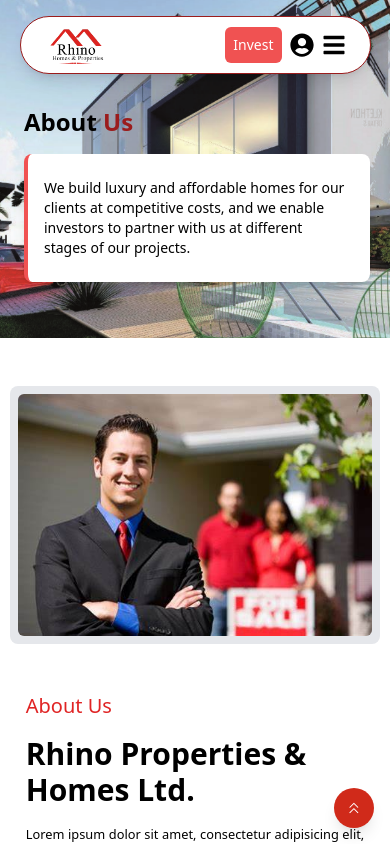
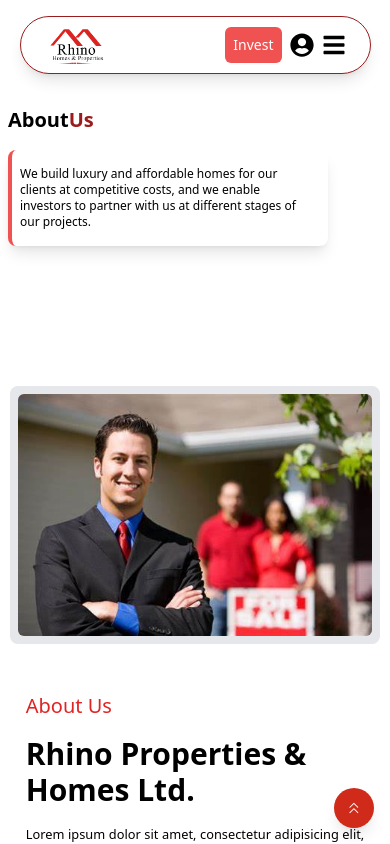
Before and after one commit to Ritephase1/rhp-website-fe, a Next.js app: page /about in a window 390 px wide. Shown: the top 844 px of the page. Built offline with nearby package versions, Linux system fonts and the light colour scheme.

Commit message:
Fix the landscape responsiveness of the about page

```diff
--- a/src/components/AboutUs.js
+++ b/src/components/AboutUs.js
@@ -2,7 +2,7 @@ import Image from "next/image";
 
 export default function AboutUs({ imageUrl }) {
   return (
-    <section className="text-black bg-white text-center py-12">
+    <section className="text-black bg-white text-center py-12 landscape-about-us-container">
       <div className="grid grid-cols-1 sm:grid-cols-2 gap-8 max-w-[95%] mx-auto my-0">
         <div className="md:px-5 md:py-2 p-2 bg-gray-200 rounded-lg text-left flex justify-center">
           <Image
--- a/src/pages/about.js
+++ b/src/pages/about.js
@@ -1,3 +1,163 @@
+// "use client";
+// import "../../src/styles/globals.css";
+// import { Suspense, lazy } from "react";
+// import { motion } from "framer-motion";
+// import Navigation from "@/components/Navigation";
+
+// // Lazy load the components
+// const MissionVision = lazy(() => import("../components/MissionVision"));
+// const Team = lazy(() => import("../components/Team"));
+// const AboutUs = lazy(() => import("../components/AboutUs"));
+// const Footer = lazy(() => import("../components/Footer"));
+// const Testimonial = lazy(() => import("../components/Testimonial"));
+// const TrustedByBrands = lazy(() => import("../components/TrustedByBrands"));
+// const WhyInvestWithUs = lazy(() => import("../components/WhyInvest"));
+
+// export default function About() {
+//   // Animation Variants
+//   const slideFromLeft = {
+//     hidden: { opacity: 0, x: -100 },
+//     visible: { opacity: 1, x: 0, transition: { duration: 1 } },
+//   };
+
+//   const slideFromRight = {
+//     hidden: { opacity: 0, x: 100 },
+//     visible: { opacity: 1, x: 0, transition: { duration: 1 } },
+//   };
+
+//   const fadeIn = {
+//     hidden: { opacity: 0 },
+//     visible: { opacity: 1, transition: { duration: 1 } },
+//   };
+
+//   return (
+//     <section className="overflow-hidden">
+//       {/* Hero Section */}
+//       <div
+//         className="relative w-full h-[40vh] sm:h-[50vh] md:h-[60vh] lg:h-[70vh] bg-cover bg-center bg-no-repeat"
+//         style={{
+//           backgroundImage: "url('/images/about_image.png')",
+//           transform: "scaleX(-1)",
+//         }}
+//       >
+//         <section
+//           className="relative min-h-screen flex flex-col items-center justify-center text-center bg-cover bg-center"
+//           style={{
+//             transform: "scaleX(-1)",
+//           }}
+//         >
+//           <div className="absolute top-0 left-0 w-full z-10 mt-4">
+//             <Navigation />
+
+//             <motion.div
+//               className="relative h-full flex flex-col justify-center -ml-2 md:ml-0 md:mt-0 -mt-2 items-start pl-4 sm:pl-8 md:pl-16 text-white space-y-4"
+//               initial="hidden"
+//               whileInView="visible"
+//               viewport={{ once: false, amount: 0.2 }}
+//               variants={slideFromLeft}
+//             >
+//               <h1 className="text-xl sm:text-2xl md:text-4xl lg:text-6xl font-bold text-black mt-10">
+//                 About
+//                 <span className="text-xl sm:text-2xl md:text-4xl lg:text-6xl text-red-800">
+//                   {" "}
+//                   Us
+//                 </span>
+//               </h1>
+//               <motion.p
+//                 className="text-xs sm:text-sm md:text-lg mr-2 sm:mr-5 bg-white text-black text-left p-4 sm:p-6 md:p-16 rounded-lg shadow-lg max-w-xs sm:max-w-sm md:max-w-xl opacity-90 border-l-4 border-red-500 pl-2 sm:pl-4"
+//                 variants={fadeIn}
+//               >
+//                 We build luxury and affordable homes for our clients at
+//                 competitive costs, and we enable investors to partner with us at
+//                 different stages of our projects.
+//               </motion.p>
+//             </motion.div>
+//           </div>
+//         </section>
+//       </div>
+
+//       {/* Content Sections */}
+//       <div>
+//         <Suspense fallback={<div>Loading...</div>}>
+//           <motion.div
+//             initial="hidden"
+//             whileInView="visible"
+//             viewport={{ once: false, amount: 0.2 }}
+//             variants={fadeIn}
+//           >
+//             <AboutUs imageUrl="/images/singleAgent.png" />
+//           </motion.div>
+//         </Suspense>
+
+//         <Suspense fallback={<div>Loading...</div>}>
+//           <motion.div
+//             initial="hidden"
+//             whileInView="visible"
+//             viewport={{ once: false, amount: 0.2 }}
+//             variants={slideFromRight}
+//           >
+//             <MissionVision />
+//           </motion.div>
+//         </Suspense>
+
+//         <Suspense fallback={<div>Loading...</div>}>
+//           <motion.div
+//             initial="hidden"
+//             whileInView="visible"
+//             viewport={{ once: false, amount: 0.2 }}
+//             variants={slideFromLeft}
+//           >
+//             <Team />
+//           </motion.div>
+//         </Suspense>
+
+//         <Suspense fallback={<div>Loading...</div>}>
+//           <motion.div
+//             initial="hidden"
+//             whileInView="visible"
+//             viewport={{ once: false, amount: 0.2 }}
+//             variants={fadeIn}
+//           >
+//             <WhyInvestWithUs />
+//           </motion.div>
+//         </Suspense>
+
+//         <Suspense fallback={<div>Loading...</div>}>
+//           <motion.div
+//             initial="hidden"
+//             whileInView="visible"
+//             viewport={{ once: false, amount: 0.2 }}
+//             variants={slideFromRight}
+//           >
+//             <Testimonial />
+//           </motion.div>
+//         </Suspense>
+
+//         <Suspense fallback={<div>Loading...</div>}>
+//           <motion.div
+//             initial="hidden"
+//             whileInView="visible"
+//             viewport={{ once: false, amount: 0.2 }}
+//             variants={fadeIn}
+//           >
+//             <TrustedByBrands />
+//           </motion.div>
+//         </Suspense>
+//       </div>
+
+//       {/* Footer */}
+//       <motion.div
+//         initial="hidden"
+//         whileInView="visible"
+//         viewport={{ once: false, amount: 0.2 }}
+//         variants={slideFromLeft}
+//       >
+//         <Footer />
+//       </motion.div>
+//     </section>
+//   );
+// }
+
 "use client";
 import "../../src/styles/globals.css";
 import { Suspense, lazy } from "react";
@@ -33,35 +193,26 @@ export default function About() {
   return (
     <section className="overflow-hidden">
       {/* Hero Section */}
-      <div
-        className="relative w-full h-[40vh] sm:h-[50vh] md:h-[60vh] lg:h-[70vh] bg-cover bg-center bg-no-repeat"
-        style={{
-          backgroundImage: "url('/images/about_image.png')",
-          transform: "scaleX(-1)",
-        }}
-      >
-        <section
-          className="relative min-h-screen flex flex-col items-center justify-center text-center bg-cover bg-center"
-          style={{
-            transform: "scaleX(-1)",
-          }}
-        >
-          <div className="absolute top-0 left-0 w-full z-10 mt-4">
+      <div className="relative w-full h-[40vh] sm:h-[50vh] md:h-[60vh] lg:h-[70vh] bg-cover bg-center bg-no-repeat hero-bg">
+        <section className="relative min-h-screen flex flex-col items-center justify-center text-center  bg-cover bg-center">
+          <div className="absolute top-0 left-0 w-full  inner-section z-10 mt-4">
             <Navigation />
 
             <motion.div
-              className="relative h-full flex flex-col justify-center -ml-2 md:ml-0 md:mt-0 -mt-2 items-start pl-8 md:pl-16 text-white space-y-4"
+              className="relative h-full flex flex-col justify-center -ml-2 md:ml-0 md:mt-0 -mt-2 items-start pl-4 sm:pl-8 md:pl-16 text-white space-y-4 hero-container"
               initial="hidden"
               whileInView="visible"
               viewport={{ once: false, amount: 0.2 }}
               variants={slideFromLeft}
             >
-              <h1 className="text-2xl md:text-6xl font-bold text-black mt-10">
+              <h1 className="text-xl sm:text-2xl md:text-4xl lg:text-6xl font-bold text-black mt-10 hero-text">
                 About
-                <span className="text-2xl md:text-6xl text-red-800"> Us</span>
+                <span className="text-xl sm:text-2xl md:text-4xl lg:text-6xl text-red-800 span-text">
+                  Us
+                </span>
               </h1>
               <motion.p
-                className="text-sm md:text-lg mr-5 bg-white text-black text-left md:p-16 p-6 rounded-lg shadow-lg max-w-sm md:max-w-xl opacity-90 border-l-4 border-red-500 pl-4"
+                className="text-xs sm:text-sm md:text-lg mr-2 sm:mr-5 bg-white text-black text-left p-4 sm:p-6 md:p-16 rounded-lg shadow-lg max-w-xs sm:max-w-sm md:max-w-xl opacity-90 border-l-4 border-red-500 pl-2 sm:pl-4 p-text"
                 variants={fadeIn}
               >
                 We build luxury and affordable homes for our clients at
@@ -81,6 +232,7 @@ export default function About() {
             whileInView="visible"
             viewport={{ once: false, amount: 0.2 }}
             variants={fadeIn}
+            className="about-us-wrapper"
           >
             <AboutUs imageUrl="/images/singleAgent.png" />
           </motion.div>
```
